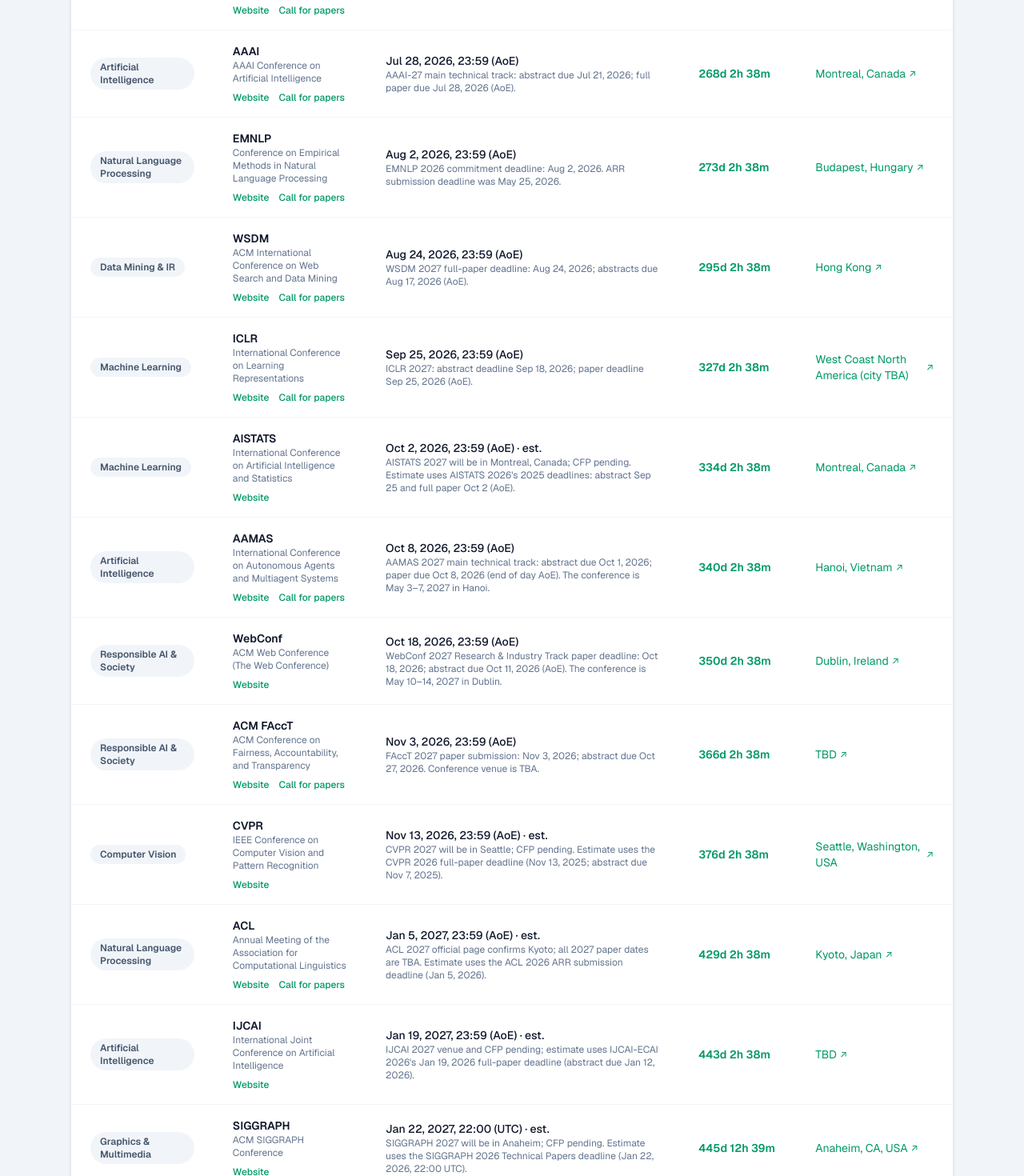
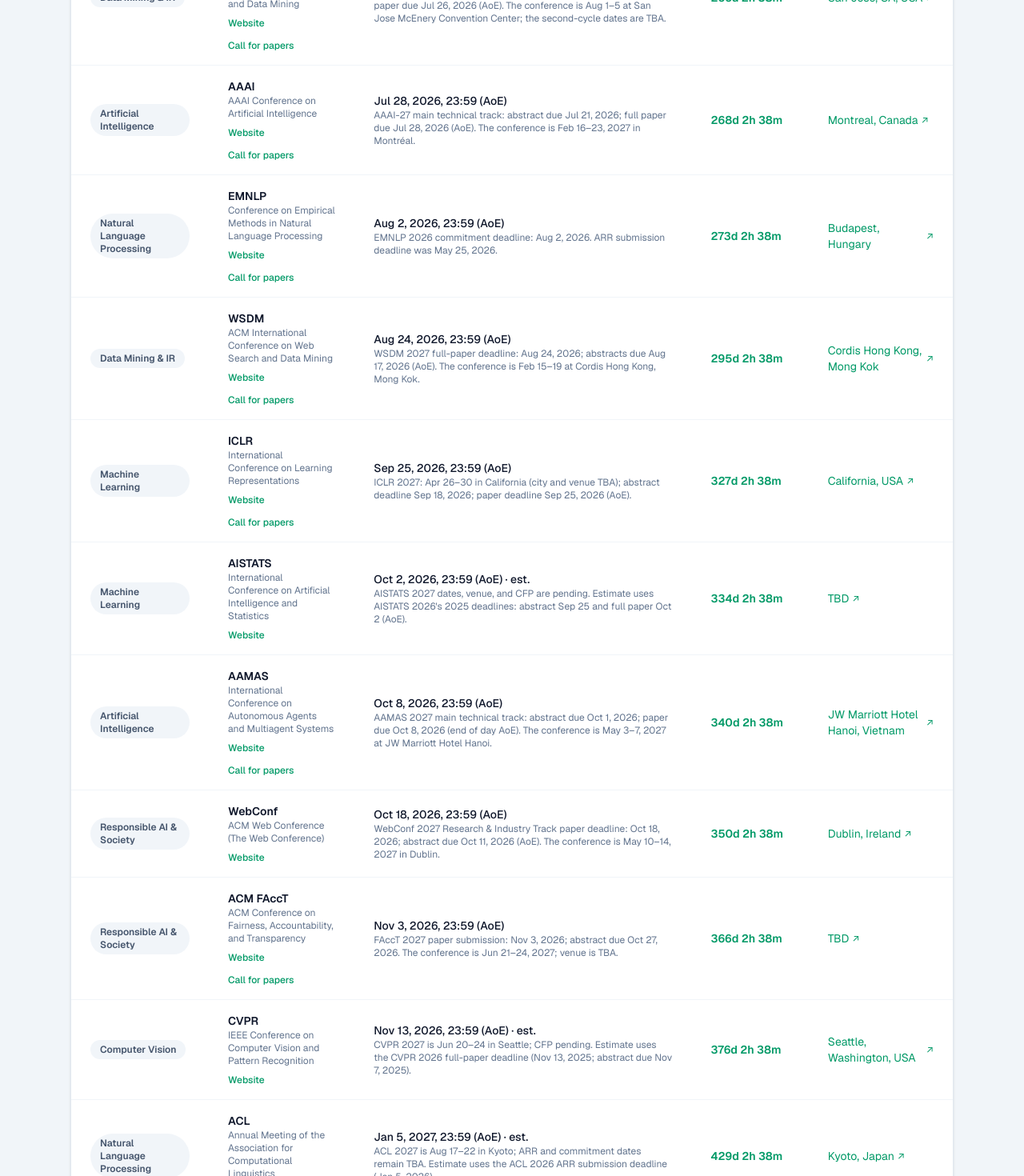
Before and after one commit to 65456u/ConfDDL, a Next.js app: page / in a window 1280 px wide. Shown: the part 560-2030 px from the top of the page at 80% size. Built offline with nearby package versions, Linux system fonts and the light colour scheme.

Commit message:
refresh conference information

```diff
--- a/data/conferences.ts
+++ b/data/conferences.ts
@@ -82,8 +82,8 @@ export const conferences: Conference[] = [
     name: "International Conference on Learning Representations",
     acronym: "ICLR",
     area: "Machine Learning",
-    location: "West Coast North America (city TBA)",
-    website: "https://iclr.cc/Conferences/FutureMeetings",
+    location: "California, USA",
+    website: "https://iclr.cc/Conferences/2027",
     submissionLink: "https://iclr.cc/Conferences/2027/CallForPapers",
     deadline: {
       year: 2026,
@@ -93,15 +93,15 @@ export const conferences: Conference[] = [
       minute: 59,
       offset: "-12:00",
     },
-    note: "ICLR 2027: abstract deadline Sep 18, 2026; paper deadline Sep 25, 2026 (AoE).",
+    note: "ICLR 2027: Apr 26–30 in California (city and venue TBA); abstract deadline Sep 18, 2026; paper deadline Sep 25, 2026 (AoE).",
   },
   {
     id: "aistats",
     name: "International Conference on Artificial Intelligence and Statistics",
     acronym: "AISTATS",
     area: "Machine Learning",
-    location: "Montreal, Canada",
-    website: "https://virtual.aistats.org/Conferences/2026",
+    location: "TBD",
+    website: "https://virtual.aistats.org/Conferences/2027",
     deadline: {
       year: 2026,
       month: 10,
@@ -111,7 +111,7 @@ export const conferences: Conference[] = [
       offset: "-12:00",
       estimated: true,
     },
-    note: "AISTATS 2027 will be in Montreal, Canada; CFP pending. Estimate uses AISTATS 2026's 2025 deadlines: abstract Sep 25 and full paper Oct 2 (AoE).",
+    note: "AISTATS 2027 dates, venue, and CFP are pending. Estimate uses AISTATS 2026's 2025 deadlines: abstract Sep 25 and full paper Oct 2 (AoE).",
   },
   {
     id: "colt",
@@ -120,7 +120,6 @@ export const conferences: Conference[] = [
     area: "Machine Learning",
     location: "Tokyo, Japan",
     website: "https://learningtheory.org/colt2027/",
-    submissionLink: "https://learningtheory.org/colt2027/cfp.html",
     deadline: {
       year: 2027,
       month: 2,
@@ -148,7 +147,7 @@ export const conferences: Conference[] = [
     area: "Artificial Intelligence",
     location: "Montreal, Canada",
     website: "https://aaai.org/conference/aaai/aaai-27/",
-    submissionLink: "https://aaai.org/conference/aaai/aaai-27/",
+    submissionLink: "https://aaai.org/conference/aaai/aaai-27/main-technical-track-call/",
     deadline: {
       year: 2026,
       month: 7,
@@ -157,7 +156,7 @@ export const conferences: Conference[] = [
       minute: 59,
       offset: "-12:00",
     },
-    note: "AAAI-27 main technical track: abstract due Jul 21, 2026; full paper due Jul 28, 2026 (AoE).",
+    note: "AAAI-27 main technical track: abstract due Jul 21, 2026; full paper due Jul 28, 2026 (AoE). The conference is Feb 16–23, 2027 in Montréal.",
   },
   {
     id: "ijcai",
@@ -200,7 +199,7 @@ export const conferences: Conference[] = [
     name: "International Conference on Autonomous Agents and Multiagent Systems",
     acronym: "AAMAS",
     area: "Artificial Intelligence",
-    location: "Hanoi, Vietnam",
+    location: "JW Marriott Hotel Hanoi, Vietnam",
     website: "https://warwick.ac.uk/fac/sci/dcs/aamas2027/",
     submissionLink: "https://warwick.ac.uk/fac/sci/dcs/aamas2027/calls/",
     deadline: {
@@ -211,7 +210,7 @@ export const conferences: Conference[] = [
       minute: 59,
       offset: "-12:00",
     },
-    note: "AAMAS 2027 main technical track: abstract due Oct 1, 2026; paper due Oct 8, 2026 (end of day AoE). The conference is May 3–7, 2027 in Hanoi.",
+    note: "AAMAS 2027 main technical track: abstract due Oct 1, 2026; paper due Oct 8, 2026 (end of day AoE). The conference is May 3–7, 2027 at JW Marriott Hotel Hanoi.",
   },
   {
     id: "cvpr",
@@ -229,7 +228,7 @@ export const conferences: Conference[] = [
       offset: "-12:00",
       estimated: true,
     },
-    note: "CVPR 2027 will be in Seattle; CFP pending. Estimate uses the CVPR 2026 full-paper deadline (Nov 13, 2025; abstract due Nov 7, 2025).",
+    note: "CVPR 2027 is Jun 20–24 in Seattle; CFP pending. Estimate uses the CVPR 2026 full-paper deadline (Nov 13, 2025; abstract due Nov 7, 2025).",
   },
   {
     id: "iccv",
@@ -274,7 +273,6 @@ export const conferences: Conference[] = [
     area: "Natural Language Processing",
     location: "Kyoto, Japan",
     website: "https://2027.aclweb.org/",
-    submissionLink: "https://2027.aclweb.org/",
     deadline: {
       year: 2027,
       month: 1,
@@ -284,7 +282,7 @@ export const conferences: Conference[] = [
       offset: "-12:00",
       estimated: true,
     },
-    note: "ACL 2027 official page confirms Kyoto; all 2027 paper dates are TBA. Estimate uses the ACL 2026 ARR submission deadline (Jan 5, 2026).",
+    note: "ACL 2027 is Aug 17–22 in Kyoto; ARR and commitment dates remain TBA. Estimate uses the ACL 2026 ARR submission deadline (Jan 5, 2026).",
   },
   {
     id: "emnlp",
@@ -318,7 +316,7 @@ export const conferences: Conference[] = [
     name: "Robotics: Science and Systems",
     acronym: "RSS",
     area: "Robotics",
-    location: "TBD",
+    location: "Athens, Greece",
     website: "https://roboticsconference.org/",
     deadline: {
       year: 2027,
@@ -329,7 +327,7 @@ export const conferences: Conference[] = [
       offset: "-12:00",
       estimated: true,
     },
-    note: "RSS 2027 venue and CFP pending; estimate uses the RSS 2026 paper deadline (Jan 30, 2026; abstract due Jan 23, 2026).",
+    note: "RSS 2027 is Jul 6–11 in Athens; CFP pending. Estimate uses the RSS 2026 paper deadline (Jan 30, 2026; abstract due Jan 23, 2026).",
   },
   {
     id: "corl",
@@ -392,7 +390,7 @@ export const conferences: Conference[] = [
       minute: 59,
       offset: "-12:00",
     },
-    note: "KDD 2027 Research Track first cycle: abstract due Jul 19, 2026; paper due Jul 26, 2026 (AoE).",
+    note: "KDD 2027 Research Track first cycle: abstract due Jul 19, 2026; paper due Jul 26, 2026 (AoE). The conference is Aug 1–5 at San Jose McEnery Convention Center; the second-cycle dates are TBA.",
   },
   {
     id: "sigir",
@@ -417,9 +415,9 @@ export const conferences: Conference[] = [
     name: "ACM International Conference on Web Search and Data Mining",
     acronym: "WSDM",
     area: "Data Mining & IR",
-    location: "Hong Kong",
-    website: "https://www.wsdm-conference.org/2027/",
-    submissionLink: "https://www.wsdm-conference.org/2027/",
+    location: "Cordis Hong Kong, Mong Kok",
+    website: "https://wsdm-conference.org/2027/",
+    submissionLink: "https://wsdm-conference.org/2027/cffp.html",
     deadline: {
       year: 2026,
       month: 8,
@@ -428,7 +426,7 @@ export const conferences: Conference[] = [
       minute: 59,
       offset: "-12:00",
     },
-    note: "WSDM 2027 full-paper deadline: Aug 24, 2026; abstracts due Aug 17, 2026 (AoE).",
+    note: "WSDM 2027 full-paper deadline: Aug 24, 2026; abstracts due Aug 17, 2026 (AoE). The conference is Feb 15–19 at Cordis Hong Kong, Mong Kok.",
   },
   {
     id: "acmmm",
@@ -464,7 +462,7 @@ export const conferences: Conference[] = [
       offset: "+00:00",
       estimated: true,
     },
-    note: "SIGGRAPH 2027 will be in Anaheim; CFP pending. Estimate uses the SIGGRAPH 2026 Technical Papers deadline (Jan 22, 2026, 22:00 UTC).",
+    note: "SIGGRAPH 2027 is Aug 8–12 in Anaheim; CFP pending. Estimate uses the SIGGRAPH 2026 Technical Papers deadline (Jan 22, 2026, 22:00 UTC).",
   },
   {
     id: "facct",
@@ -482,7 +480,7 @@ export const conferences: Conference[] = [
       minute: 59,
       offset: "-12:00",
     },
-    note: "FAccT 2027 paper submission: Nov 3, 2026; abstract due Oct 27, 2026. Conference venue is TBA.",
+    note: "FAccT 2027 paper submission: Nov 3, 2026; abstract due Oct 27, 2026. The conference is Jun 21–24, 2027; venue is TBA.",
   },
   {
     id: "www",
```
